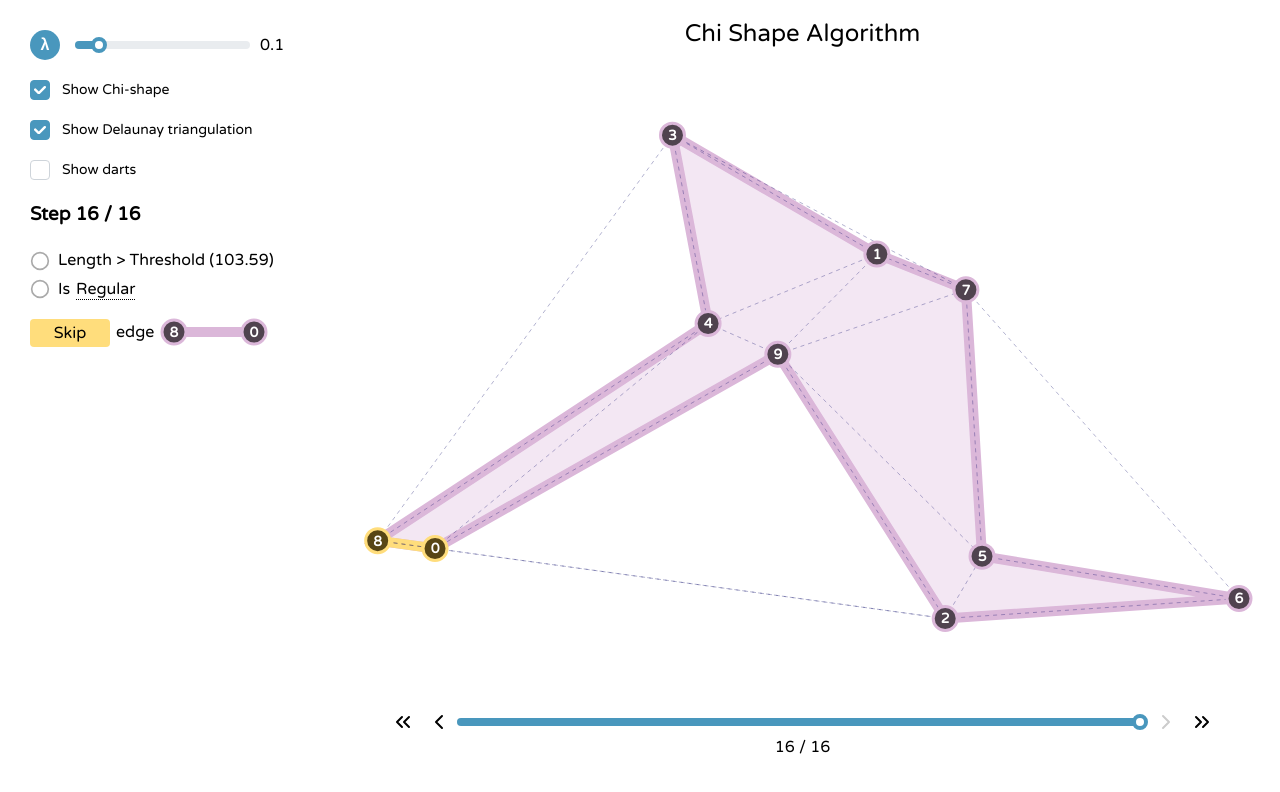
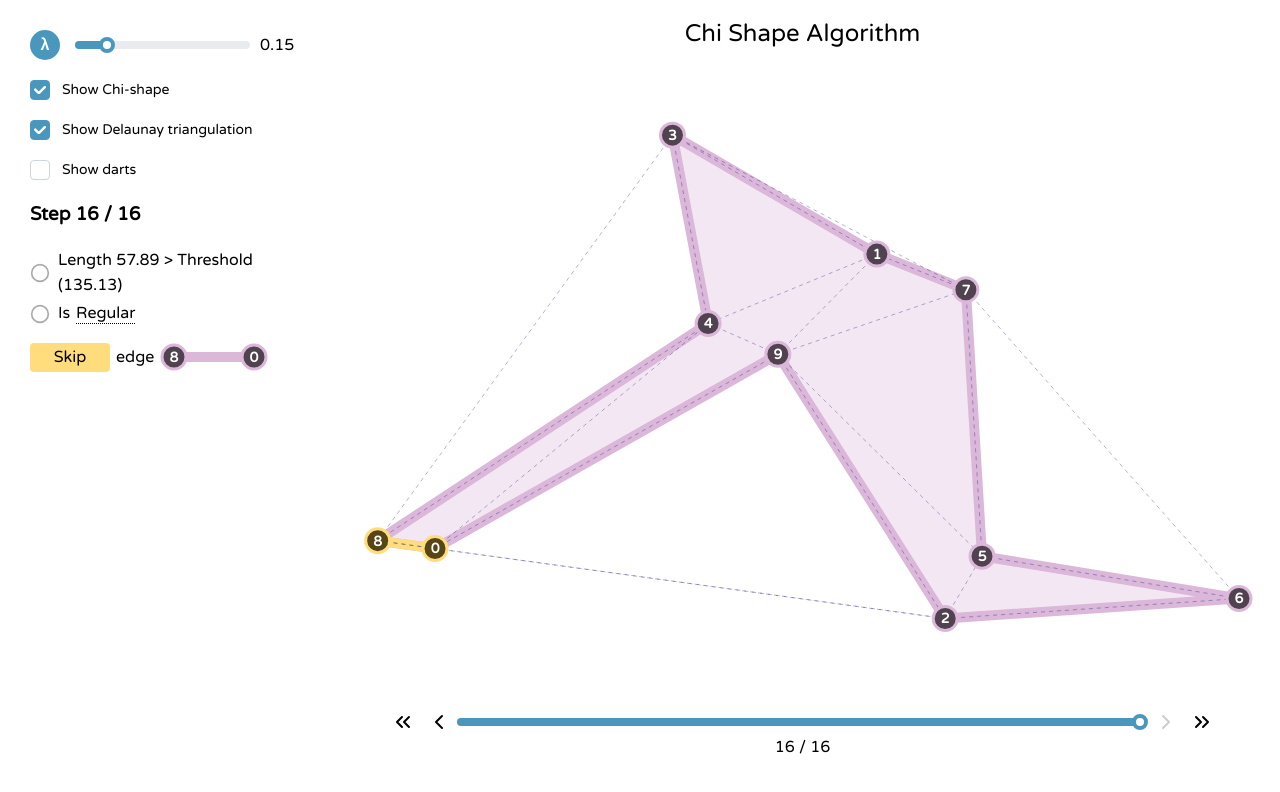
Before and after one commit to NolanDC/chi-shapes, a React (Create React App) app: page / in a window 1280 px wide. Shown: the top 792 px of the page. Built offline with nearby package versions, Linux system fonts and the light colour scheme.

Commit message:
fix min / max edge calc

```diff
--- a/src/ChiShapeVisualization.tsx
+++ b/src/ChiShapeVisualization.tsx
@@ -87,7 +87,7 @@ const ChiShapeVisualization: React.FC = () => {
   const svgRef = useRef<SVGSVGElement>(null);
 
   const [points, setPoints] = useState<Vector[]>([]);
-  const [lambda, setLambda] = useState(0.1);
+  const [lambda, setLambda] = useState(.15);
   const [hoveredDart, setHoveredDart] = useState<Dart | null>(null);
   const [stepIndex, setStepIndex] = useState<number>(0);
 
@@ -280,8 +280,8 @@ const ChiShapeVisualization: React.FC = () => {
           <div>
             {(currentStep.type === 'skip' || currentStep.type === 'remove') && currentStep.edge && (
               <>
-                <ChecklistStep checked={currentStep.edge.length > chiShapeComputer.getLengthThreshold()}>
-                  Length {'>'} Threshold ({chiShapeComputer.getLengthThreshold().toFixed(2)})
+                <ChecklistStep checked={currentStep.edge.length >= chiShapeComputer.getLengthThreshold()}>
+                  Length {currentStep.edge.length.toFixed(2)} {'>'} Threshold ({chiShapeComputer.getLengthThreshold().toFixed(2)})
                 </ChecklistStep>
                 <ChecklistStep checked={currentStep.isRegular ?? false}>
                   Is
--- a/src/math/ChiShapeComputer.ts
+++ b/src/math/ChiShapeComputer.ts
@@ -124,7 +124,7 @@ export class ChiShapeComputer {
       }
 
       const isRegular = this.combinatorialMap.isRegularRemoval(d1, d2);
-      const exceedsLength = length >= this.lengthThreshold;
+      const exceedsLength = length > this.lengthThreshold;
 
       if (isRegular && exceedsLength) {
         const [r1, r2] = this.combinatorialMap.revealedEdges(d1, d2);
@@ -221,7 +221,7 @@ export class ChiShapeComputer {
 
       const isRegular = this.combinatorialMap.isRegularRemoval(d1, d2);
       const isBoundary = this.combinatorialMap.isBoundaryEdge(d1, d2);
-      const exceedsLength = length >= this.lengthThreshold;
+      const exceedsLength = length > this.lengthThreshold;
 
 
 
--- a/src/math/CombinatorialMap.ts
+++ b/src/math/CombinatorialMap.ts
@@ -141,13 +141,13 @@ export class CombinatorialMap {
 
   public getAllEdges(): [Dart, Dart][] {
     const edges: [Dart, Dart][] = [];
-    const visited = new Set<number>();
+    const visited = new Set<[number, number]>();
 
     for (const dart of this.darts) {
-      if (!visited.has(dart.origin)) {
+      const sorted = [dart.origin, dart.next].sort() as [number, number]
+      if (!visited.has(sorted)) {
         edges.push([dart, this.t0(dart)!]);
-        visited.add(dart.origin);
-        visited.add(this.t0(dart)!.origin);
+        visited.add(sorted);
       }
     }
 
```
